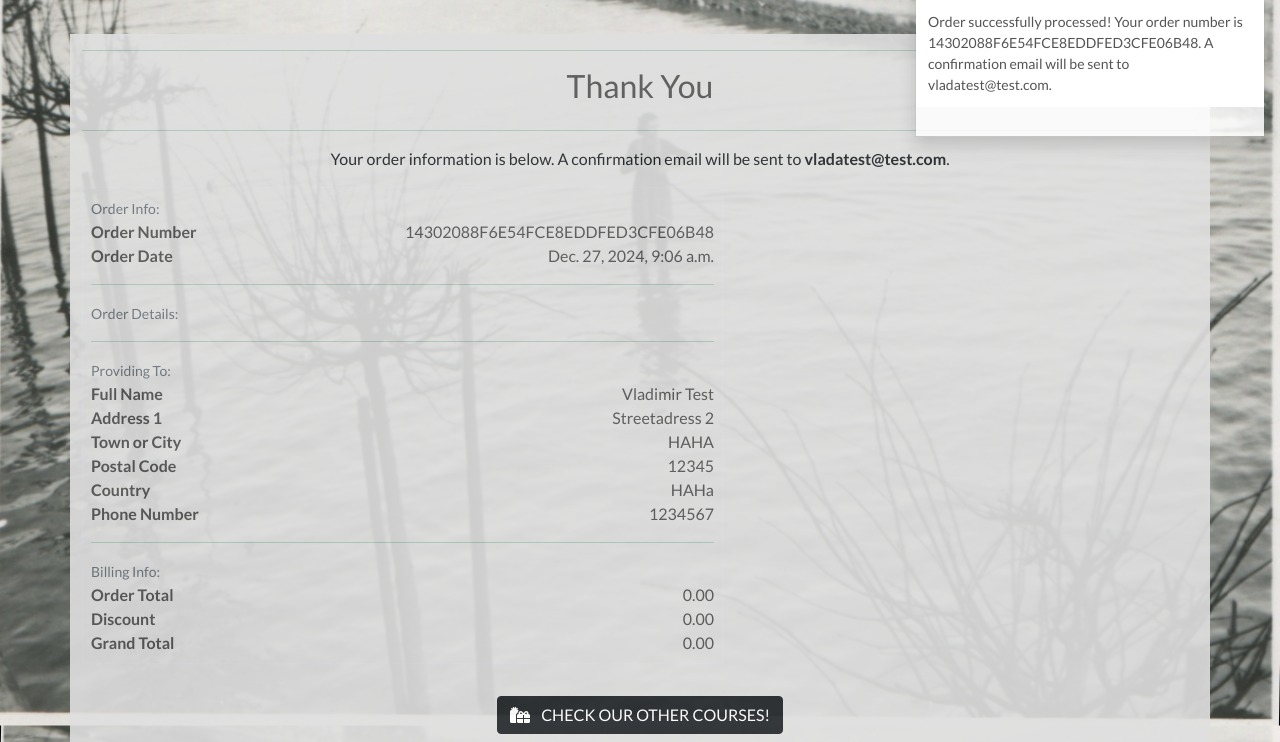
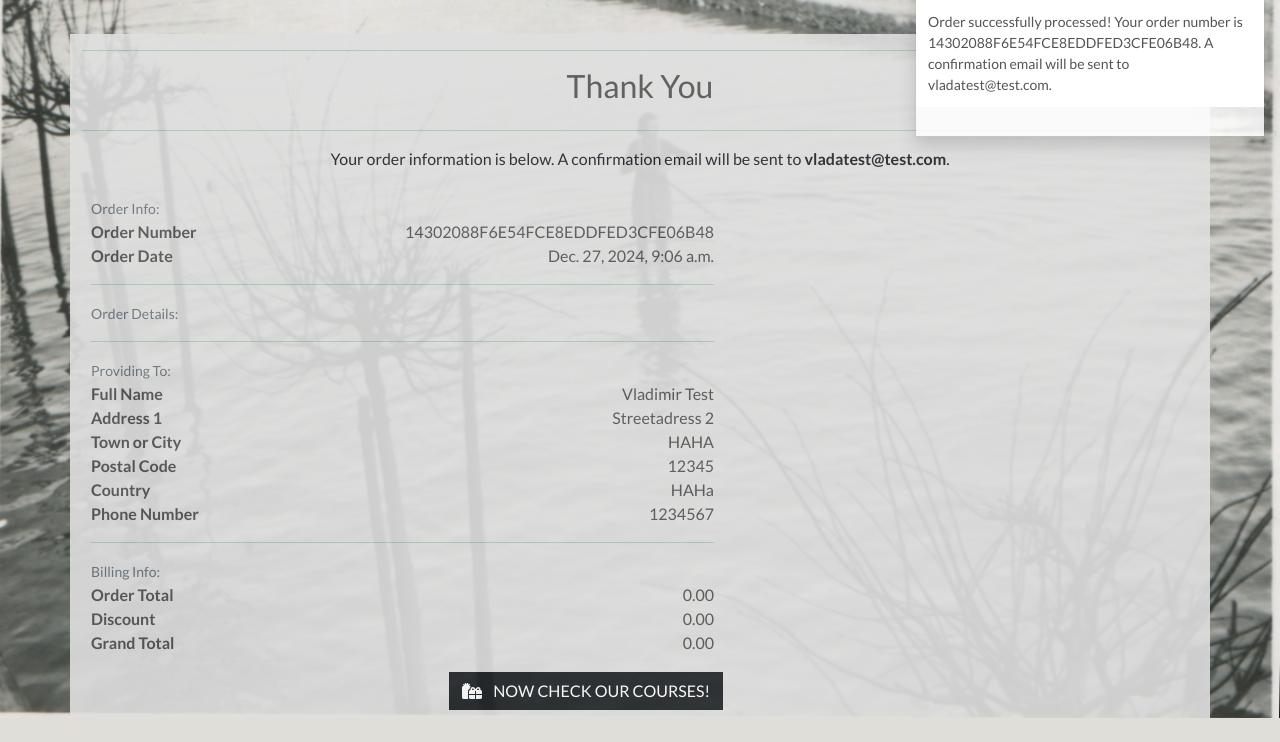
Before and after one commit to VladaAlek/pp-commerce-261124, a Django app: a page that uses checkout/templates/checkout/checkout_success.html in a window 1280 px wide. Shown: the part 113-855 px from the top of the page. After the commit the page ends 831 px from the top, so only its background shows below. Run offline with Django 3.2, Linux system fonts and the light colour scheme; data comes from the database, SQL or seed files in the repository; both versions use the stored data as it was after the commit; some libraries are stand-ins or nearby versions.

Commit message:
add profile and categories links in checkout-success

```diff
--- a/checkout/templates/checkout/checkout_success.html
+++ b/checkout/templates/checkout/checkout_success.html
@@ -81,7 +81,8 @@
                         </p>
                     </div>
                     <div class="col-md-8 text-md-end">
-                        <p class="small mb-0">{{ item.quantity }} x <i class="bi bi-currency-euro"></i>{{ item.product.price }} each</p>
+                        <p class="small mb-0">{{ item.quantity }} x <i
+                                class="bi bi-currency-euro"></i>{{ item.product.price }} each</p>
                     </div>
                 </div>
                 {% endfor %}
@@ -207,14 +208,25 @@
             </div>
         </div>
     </div>
-
-    <div class="row mt-4">
-        <div class="col-12 col-lg-7 mx-auto text-center">
-            <a href="{% url 'categories' %}" class="btn btn-dark my-2">
-                <i class="fas fa-gifts me-2"></i>
-                <span class="text-uppercase">Check Our Other Courses!</span>
+    <div class="row">
+        <div class="col-12 col-lg-7 text-end">
+            {% if from_profile %}
+            <a href="{% url 'profile' %}" class="btn btn-dark rounded-0 my-2">
+                <span class="icon me-2">
+                    <i class="fas fa-angle-left"></i>
+                </span>
+                <span class="text-uppercase">Back to Profile</span>
             </a>
+            {% else %}
+            <a href="{% url 'categories' %}" class="btn btn-dark rounded-0 my-2">
+                <span class="icon me-2">
+                    <i class="fas fa-gifts"></i>
+                </span>
+                <span class="text-uppercase">Now check our courses!</span>
+            </a>
+            {% endif %}
         </div>
     </div>
+
 </div>
 {% endblock %}
--- a/profiles/models.py
+++ b/profiles/models.py
@@ -31,7 +31,7 @@
     """
     Create or update the user profile
     """
-    if created:
-        UserProfile.objects.create(user=instance)
+    #if created:
+    #UserProfile.objects.create(user=instance)
     # Existing users: just save the profile
-    instance.userprofile.save()
+    #instance.userprofile.save()
```
Also changed, not shown: db.sqlite3.
